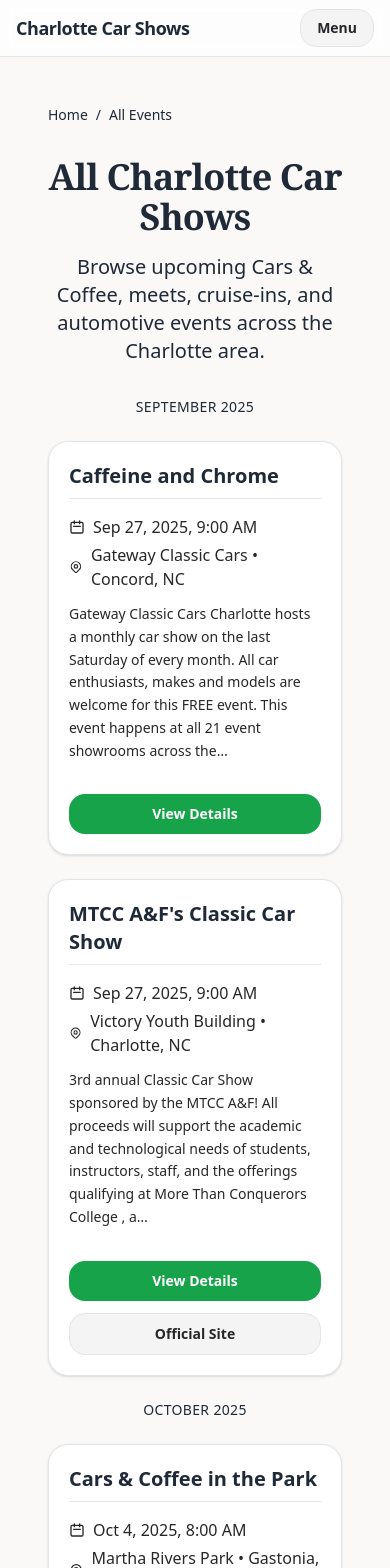
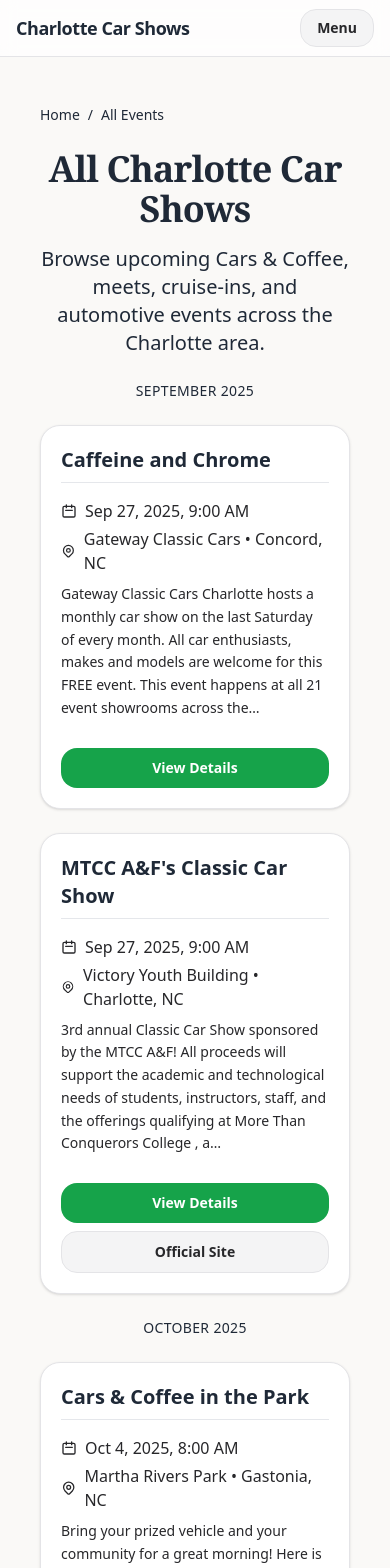
Before and after one commit to kevinscooke/ccs26, a Next.js app: page /events in a window 390 px wide. Shown: the top 1568 px of the page. Built offline with nearby package versions, Linux system fonts and the light colour scheme.

Commit message:
fix mobile?

```diff
--- a/app/events/[slug]/page.tsx
+++ b/app/events/[slug]/page.tsx
@@ -235,7 +235,7 @@ export default function EventDetail({
   };
 
   return (
-    <div className="max-w-5xl mx-auto px-4 space-y-8">
+    <div className="w-full px-2 md:px-4 max-w-5xl mx-auto space-y-6">
 
   {/* JSON-LD blocks */}
       <script
@@ -295,7 +295,7 @@ export default function EventDetail({
         </div>
       </header>
 
-      <div className="flex justify-center gap-4">
+  <div className="flex justify-center gap-3">
         {ev.url && (
           <a
             className="ccs-btn-primary px-6 py-3 text-lg"
@@ -317,7 +317,7 @@ export default function EventDetail({
       </div>
 
       {ev.description && (
-        <section className="ccs-card">
+        <section className="ccs-card w-full">
           <h2
             className="text-2xl font-semibold text-[var(--fg)] mb-4"
             style={{ fontFamily: "'Source Serif Pro', Georgia, serif" }}
@@ -330,8 +330,8 @@ export default function EventDetail({
         </section>
       )}
 
-      <section className="grid gap-8 md:grid-cols-2">
-        <div className="ccs-card">
+  <section className="grid gap-6 md:grid-cols-2">
+  <div className="ccs-card w-full">
           <h2
             className="text-2xl font-semibold text-[var(--fg)] mb-6"
             style={{ fontFamily: "'Source Serif Pro', Georgia, serif" }}
@@ -476,7 +476,7 @@ export default function EventDetail({
           </dl>
         </div>
 
-        <div className="ccs-card">
+  <div className="ccs-card w-full">
           <h2
             className="text-2xl font-semibold text-[var(--fg)] mb-6"
             style={{ fontFamily: "'Source Serif Pro', Georgia, serif" }}
--- a/app/events/page.tsx
+++ b/app/events/page.tsx
@@ -68,7 +68,7 @@ export default async function EventsAllPage() {
   let lastMonth: string | null = null;
 
   return (
-    <section className="max-w-5xl mx-auto px-4 space-y-8">
+  <section className="w-full px-2 md:px-6 max-w-5xl mx-auto space-y-6">
   {/* Top ad intentionally removed to avoid reserved space above hero */}
       {/* Breadcrumbs */}
       <nav aria-label="Breadcrumb" className="text-sm text-[var(--fg)]/60 mb-0 mt-[-0.5rem]">
@@ -118,9 +118,9 @@ export default async function EventsAllPage() {
                     <div className="h-px flex-1 bg-[var(--fg)]/10" />
                   </div>
                 )}
-                <article className="ccs-card group transition-all hover:shadow-lg hover:scale-[1.01]">
-                  <div className="flex flex-col md:flex-row md:items-start md:justify-between gap-4 md:gap-6">
-                    <div className="min-w-0 space-y-3">
+                <article className="ccs-card group transition-all hover:shadow-lg hover:scale-[1.01] w-full">
+                  <div className="flex flex-col md:flex-row md:items-start md:justify-between gap-3 md:gap-6 w-full">
+                    <div className="min-w-0 space-y-2 w-full">
                       <div>
                         <div className="flex items-start gap-3 flex-wrap">
                           <h2 className="text-xl font-semibold text-[var(--fg)]">
@@ -163,16 +163,16 @@ export default async function EventsAllPage() {
                   )}
                 </div>
 
-                <div className="shrink-0 flex flex-col gap-3 mt-4 md:mt-0 w-full md:w-auto">
+                <div className="shrink-0 flex flex-col gap-2 mt-4 md:mt-0 w-full md:w-auto">
                   <Link
-                    className="ccs-btn-primary px-5 py-2.5 group-hover:scale-105 transition-transform w-full md:w-auto"
-                    href={`/events/${e.slug}`}
+                    className="ccs-btn-primary px-4 py-2.5 group-hover:scale-105 transition-transform w-full md:w-auto"
+                    href={`/events/${e.slug}/`}
                   >
                     View Details
                   </Link>
                   {e.url && (
                     <a
-                      className="ccs-btn px-5 py-2.5 w-full md:w-auto"
+                      className="ccs-btn px-4 py-2.5 w-full md:w-auto"
                       href={e.url}
                       target="_blank"
                       rel="noreferrer"
```
